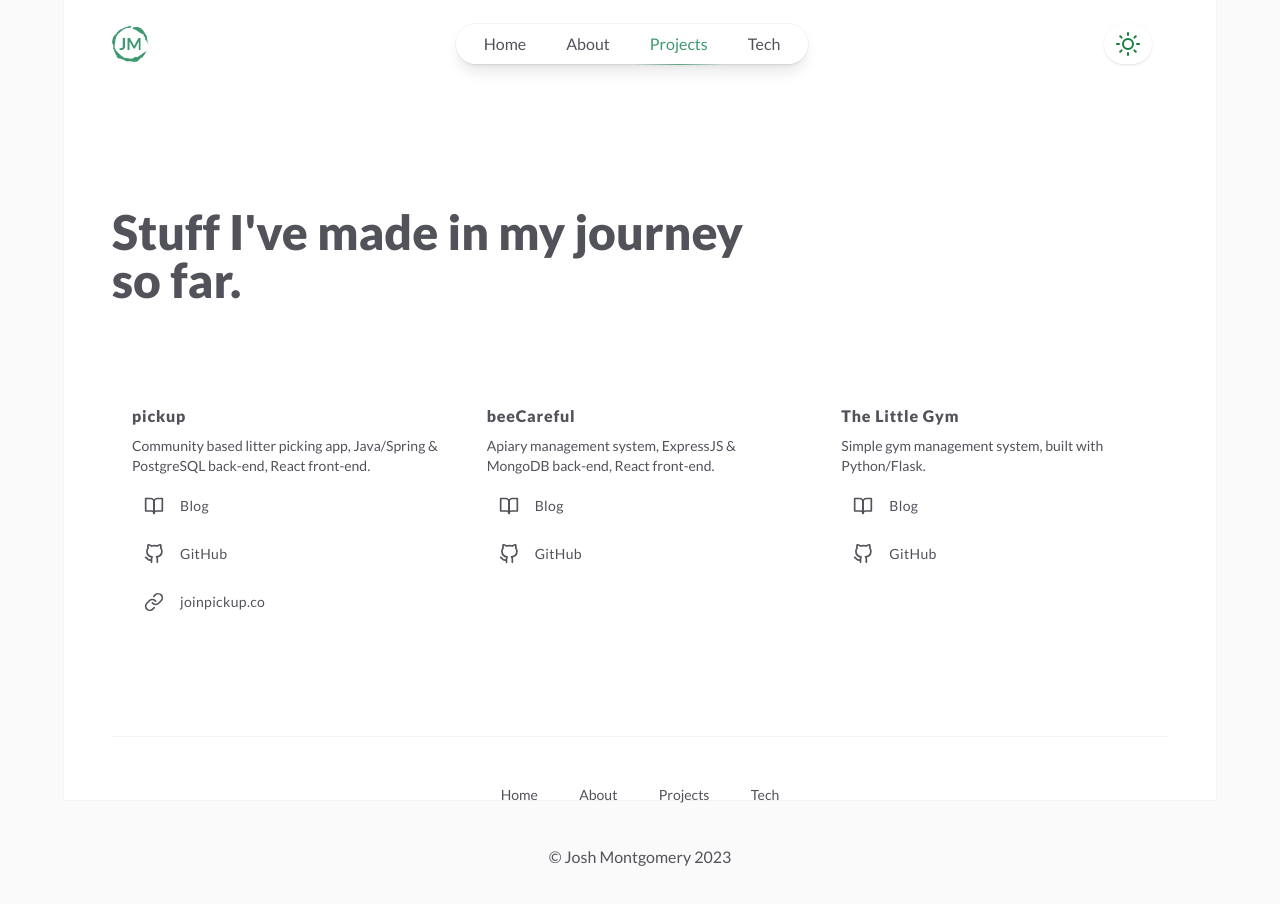
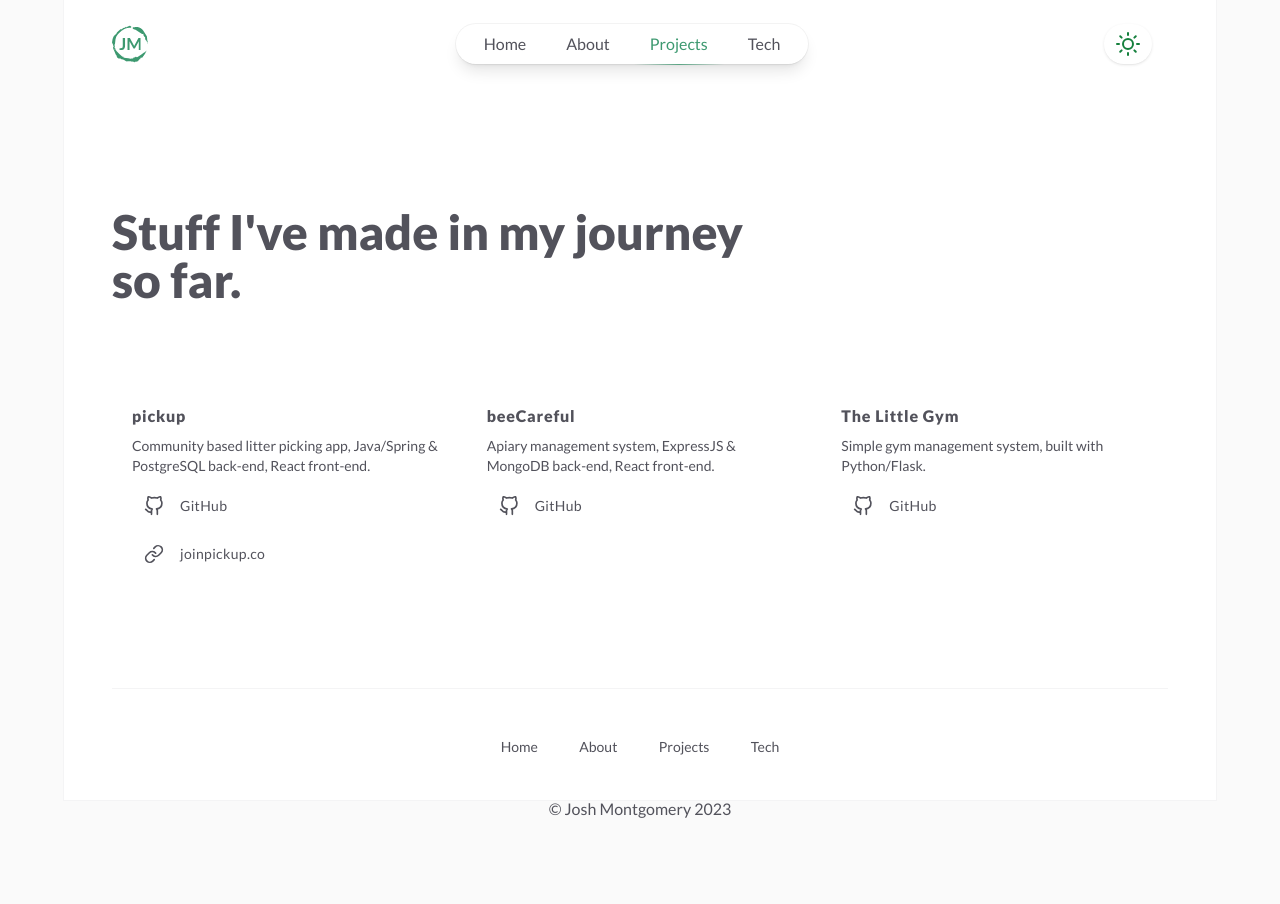
Before and after one commit to jomonty/web-jomonty-portfolio-2023, a React (Vite) app: page /projects in a window 1280 px wide. Shown: the top 904 px of the page. After the commit the page ends 881 px from the top, so only its background shows below. Built offline with nearby package versions, Linux system fonts and the light colour scheme.

Commit message:
removed blog link

```diff
--- a/src/components/projects/ProjectSummaryCard.jsx
+++ b/src/components/projects/ProjectSummaryCard.jsx
@@ -33,9 +33,9 @@ const ProjectSummaryCard = ({ project }) => {
       <p className="z-10 mt-2 text-sm text-zinc-600 dark:text-zinc-400">
         {project.short_description}
       </p>
-      <StyledLink link="" displayText="Blog">
+      {/* <StyledLink link="" displayText="Blog">
         <BookOpen size={20} />
-      </StyledLink>
+      </StyledLink> */}
       <StyledLink link={project.github} displayText="GitHub">
         <GitHub size={20} />
       </StyledLink>
```
